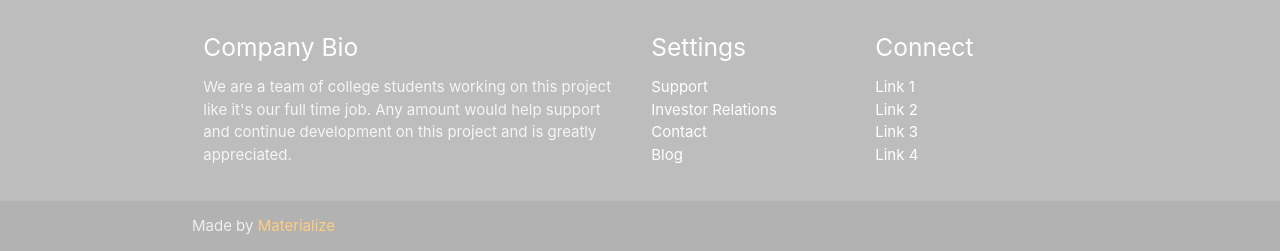
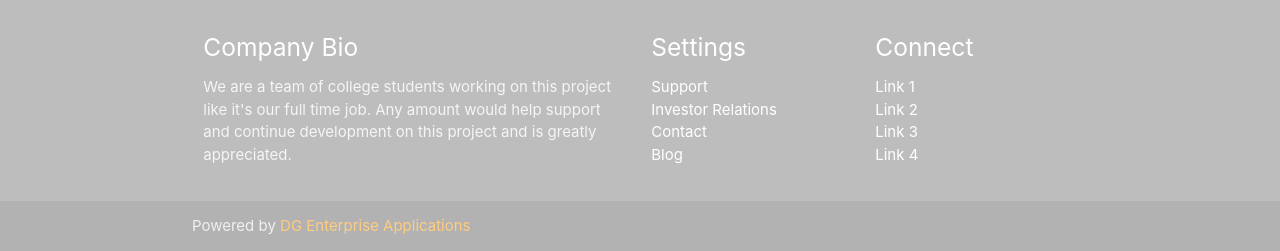
Before and after one commit to dogray7722/4305, a plain HTML site: page index.html in a window 1280 px wide. Shown: the part 2230-2481 px from the top of the page. Drawn offline with nearby package versions, Linux system fonts and the light colour scheme.

Commit message:
update footer

```diff
--- a/index.html
+++ b/index.html
@@ -181,7 +181,7 @@
     </div>
     <div class="footer-copyright">
       <div class="container">
-      Made by <a class="orange-text text-lighten-3" href="http://materializecss.com">Materialize</a>
+      Powered by <a class="orange-text text-lighten-3" href="http://materializecss.com">DG Enterprise Applications</a>
       </div>
     </div>
   </footer>
```
